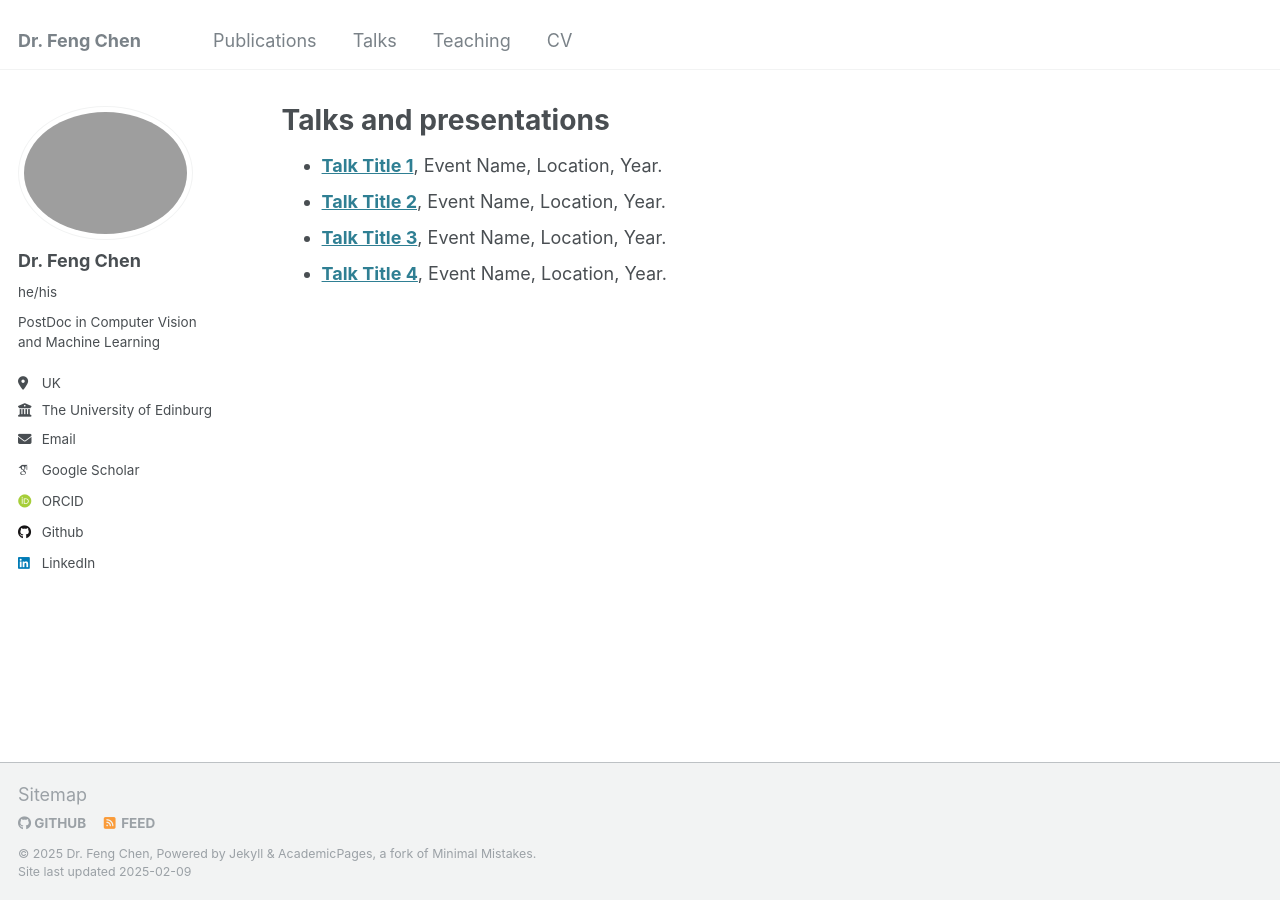
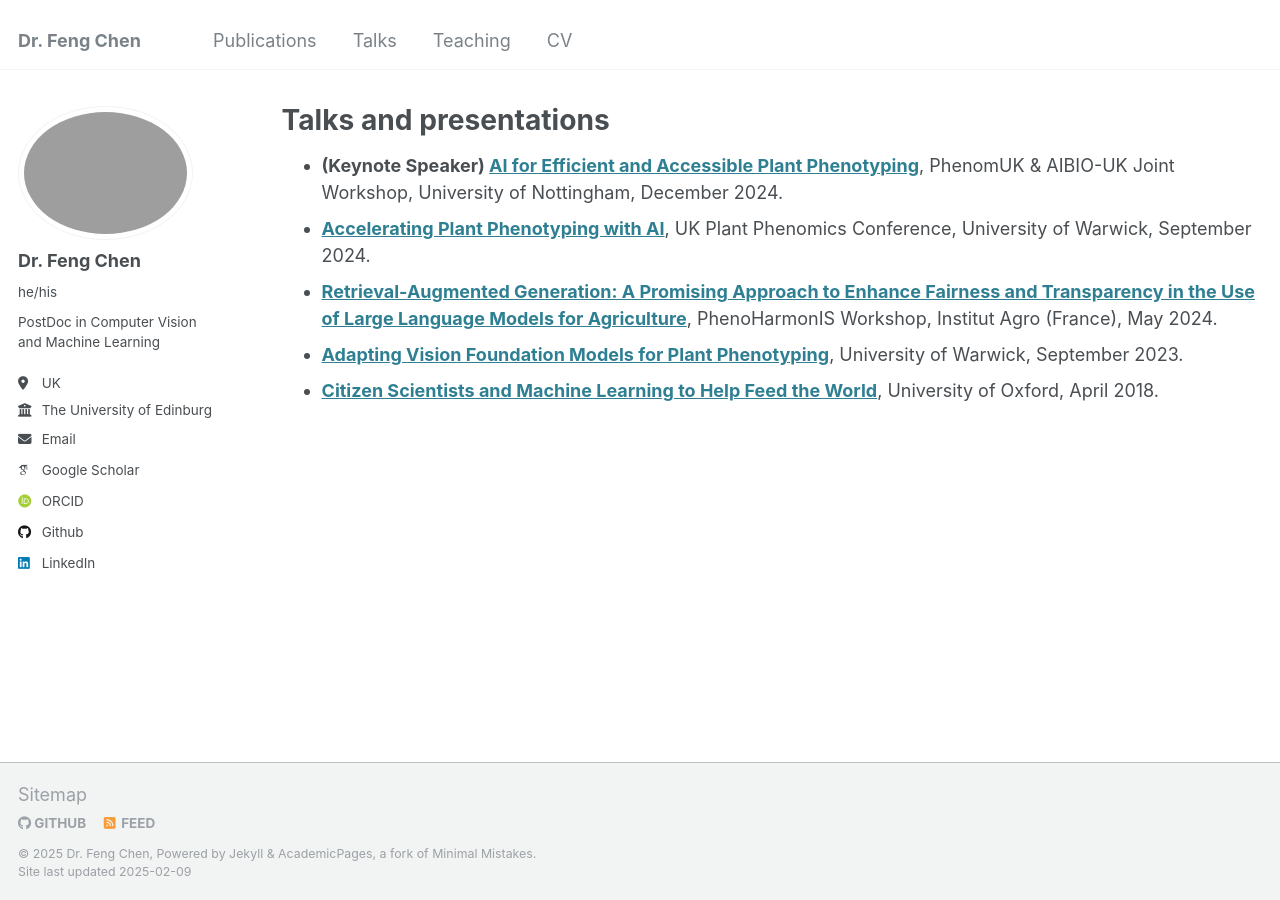
Before and after one commit to fengchen025/fengchen025.github.io, a Jekyll site: the page built from _pages/talks.html, in a window 1280 px wide. Built offline with Jekyll 4.4.1, drawn with Linux system fonts in a browser that asks for light colours; some web fonts are replaced.

Commit message:
Update talks.html

```diff
--- a/_pages/talks.html
+++ b/_pages/talks.html
@@ -17,18 +17,27 @@ author_profile: true
 
 <ul>
   <li>
-    <strong><a href="ADD_URL_HERE">Talk Title 1</a></strong>, Event Name, Location, Year.
+    <strong>(Keynote Speaker) <a href="ADD_URL_HERE">AI for Efficient and Accessible Plant Phenotyping</a></strong>,
+    PhenomUK & AIBIO-UK Joint Workshop, University of Nottingham, December 2024.
   </li>
 
   <li>
-    <strong><a href="ADD_URL_HERE">Talk Title 2</a></strong>, Event Name, Location, Year.
+    <strong><a href="ADD_URL_HERE">Accelerating Plant Phenotyping with AI</a></strong>,
+    UK Plant Phenomics Conference, University of Warwick, September 2024.
   </li>
 
   <li>
-    <strong><a href="ADD_URL_HERE">Talk Title 3</a></strong>, Event Name, Location, Year.
+    <strong><a href="ADD_URL_HERE">Retrieval-Augmented Generation: A Promising Approach to Enhance Fairness and Transparency in the Use of Large Language Models for Agriculture</a></strong>,
+    PhenoHarmonIS Workshop, Institut Agro (France), May 2024.
   </li>
 
   <li>
-    <strong><a href="ADD_URL_HERE">Talk Title 4</a></strong>, Event Name, Location, Year.
+    <strong><a href="ADD_URL_HERE">Adapting Vision Foundation Models for Plant Phenotyping</a></strong>,
+    University of Warwick, September 2023.
+  </li>
+
+  <li>
+    <strong><a href="ADD_URL_HERE">Citizen Scientists and Machine Learning to Help Feed the World</a></strong>,
+    University of Oxford, April 2018.
   </li>
 </ul>
```
